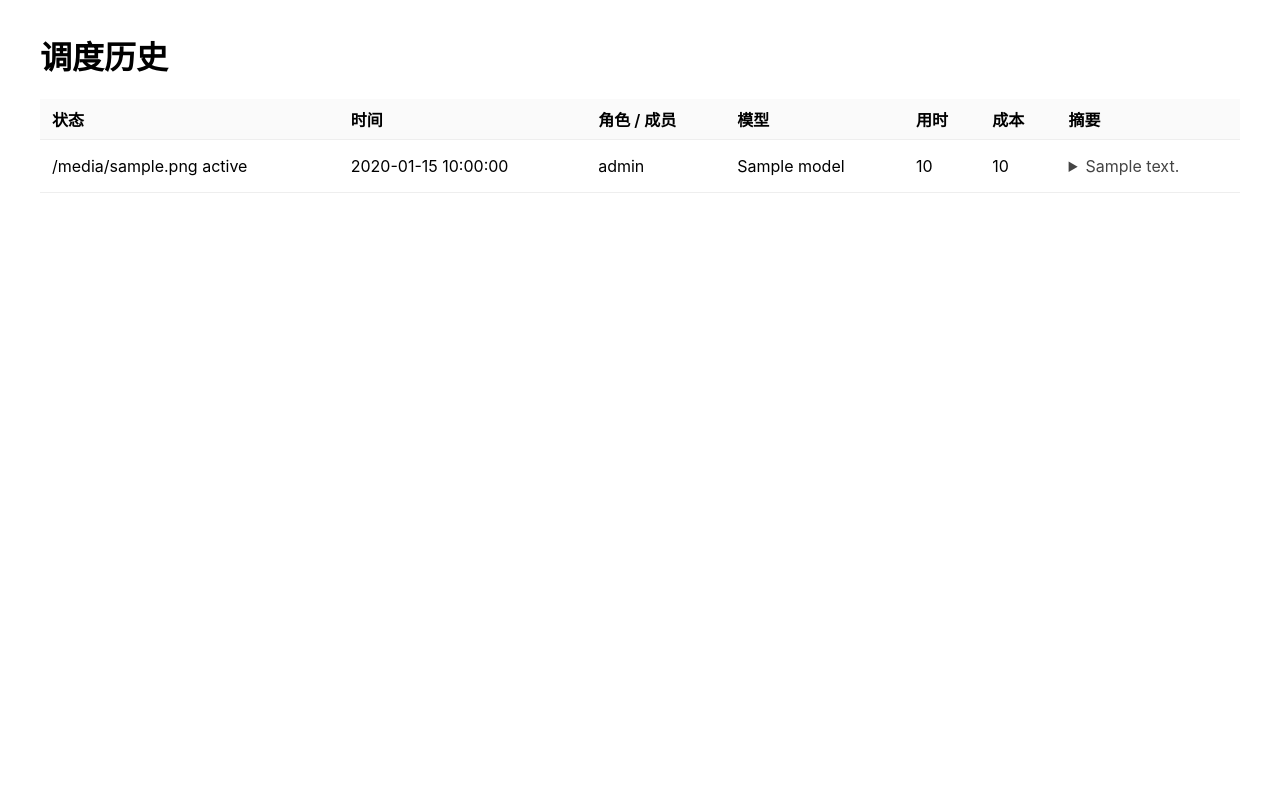
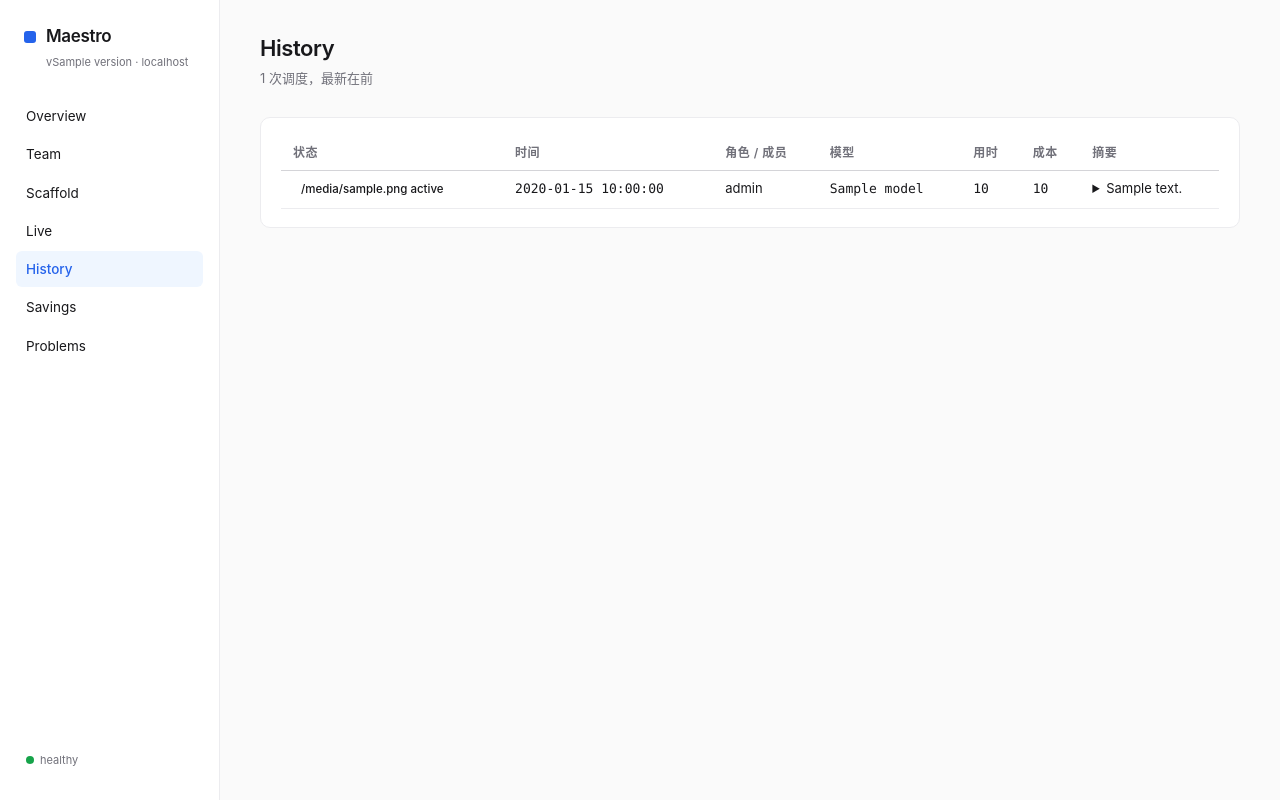
Before and after one commit to kmeng/maestro, a FastAPI app: template maestro/webui/templates/history.html in a window 1280 px wide. Run offline with FastAPI, Linux system fonts and the light colour scheme; the template is opened without the code that fills it: most values are stand-ins (such as "Sample title", 1, 10 or a date in 2020).

Commit message:
feat: redesign /history to extend _base.html
Migrates dispatch history table to the shared design system. Status
column now uses per-status .badge variants (ok/fail/refused/running/
fallback). Rows live inside a .panel with .data-table--dense.
Details drill-down restyled with .mono <dl>/<dt>/<dd>. Empty state
uses the shared .empty-state component. Backend (history_view.py)
untouched. No <style> blocks remain.

Refs #97

Co-authored-by: claude-opus <noreply@anthropic.com>
Co-authored-by: deepseek-coder <noreply@deepseek.com>

```diff
--- a/maestro/webui/templates/history.html
+++ b/maestro/webui/templates/history.html
@@ -1,33 +1,13 @@
-<!DOCTYPE html>
-<html lang="zh-CN">
-<head>
-  <meta charset="UTF-8">
-  <title>Maestro · 调度历史</title>
-  <style>
-    body { font-family: -apple-system, BlinkMacSystemFont, "PingFang SC", sans-serif; max-width: 1200px; margin: 2em auto; padding: 0 1em; }
-    table { width: 100%; border-collapse: collapse; }
-    th, td { padding: 0.5em 0.75em; text-align: left; border-bottom: 1px solid #eee; }
-    th { background: #fafafa; font-weight: 600; }
-    .status-success { color: #2a8f3c; }
-    .status-failed { color: #c0392b; }
-    .status-refused { color: #888; }
-    .status-fallback { color: #b7791f; }
-    .status-fallback-only { color: #b7791f; }
-    .status-in-progress { color: #2074d4; }
-    .row-summary { color: #444; }
-    details { margin: 0.5em 0; }
-    details summary { cursor: pointer; }
-    .drill { background: #f6f8fa; padding: 1em; border-radius: 4px; margin-top: 0.5em; font-family: monospace; font-size: 0.9em; }
-    .drill dt { font-weight: 600; margin-top: 0.5em; color: #555; }
-    .drill dd { margin-left: 1em; white-space: pre-wrap; }
-    .badge-fallback { background: #fff3cd; color: #856404; padding: 0.1em 0.5em; border-radius: 3px; font-size: 0.85em; margin-left: 0.5em; }
-    .empty { padding: 3em; text-align: center; color: #888; }
-  </style>
-</head>
-<body>
-  <h1>调度历史</h1>
+{% extends "_base.html" %}
+{% set nav_active = "history" %}
+{% block title %}History{% endblock %}
+{% block content %}
+  <h1 class="page-h1">History</h1>
+  <div class="page-sub">{% if rows %}{{ rows|length }} 次调度，最新在前{% else %}暂无调度记录{% endif %}</div>
+
   {% if rows %}
-  <table>
+  <section class="panel">
+    <table class="data-table data-table--dense">
       <thead>
         <tr>
           <th>状态</th>
@@ -42,33 +22,60 @@
       <tbody>
         {% for row in rows %}
         <tr>
-        <td class="status-{{ row.status | replace('_', '-') }}">{{ row.status_icon }} {{ row.status_label_zh }}</td>
-        <td title="{{ row.time_iso }}">{{ row.time_hms }}</td>
-        <td>{{ row.role_member }}{% if row.has_fallback_flag %}<span class="badge-fallback">↩ 已降级</span>{% endif %}</td>
-        <td>{{ row.model }}</td>
-        <td>{{ row.duration }}</td>
-        <td>{{ row.cost }}</td>
-        <td class="row-summary">
+          <td>
+            {% if row.status == 'success' %}<span class="badge badge-ok">{{ row.status_icon }} {{ row.status_label_zh }}</span>
+            {% elif row.status == 'failed' %}<span class="badge badge-fail">{{ row.status_icon }} {{ row.status_label_zh }}</span>
+            {% elif row.status == 'refused' %}<span class="badge badge-refused">{{ row.status_icon }} {{ row.status_label_zh }}</span>
+            {% elif row.status == 'in_progress' %}<span class="badge badge-running">{{ row.status_icon }} {{ row.status_label_zh }}</span>
+            {% elif row.status == 'fallback_only' %}<span class="badge badge-fallback">{{ row.status_icon }} {{ row.status_label_zh }}</span>
+            {% else %}<span class="badge">{{ row.status_icon }} {{ row.status_label_zh }}</span>{% endif %}
+          </td>
+          <td class="mono" title="{{ row.time_iso }}">{{ row.time_hms }}</td>
+          <td>{{ row.role_member }}{% if row.has_fallback_flag %}<span class="badge badge-fallback" style="margin-left: 6px;">↩ 已降级</span>{% endif %}</td>
+          <td class="mono">{{ row.model }}</td>
+          <td class="mono">{{ row.duration }}</td>
+          <td class="mono">{{ row.cost }}</td>
+          <td>
             <details>
-            <summary>{{ row.summary }}{% if row.summary_truncated %}…{% endif %}</summary>
-            <div class="drill">
-              <dl>
-                {% if row.input_summary_full %}<dt>输入摘要</dt><dd>{{ row.input_summary_full }}{% if row.summary_truncated %}（已截断）{% endif %}</dd>{% endif %}
-                {% if row.output_summary_full %}<dt>输出摘要</dt><dd>{{ row.output_summary_full }}</dd>{% endif %}
-                {% if row.error_kind %}<dt>错误类型</dt><dd>{{ row.error_kind }}</dd>{% endif %}
-                {% if row.error_message %}<dt>错误信息</dt><dd>{{ row.error_message }}</dd>{% endif %}
-                {% if row.validation_error_field %}<dt>校验字段</dt><dd>{{ row.validation_error_field }}</dd>{% endif %}
-                {% if row.validation_error_message %}<dt>校验信息</dt><dd>{{ row.validation_error_message }}</dd>{% endif %}
+              <summary style="cursor: pointer;">{{ row.summary }}{% if row.summary_truncated %}…{% endif %}</summary>
+              <dl style="margin: 8px 0 0; font-size: 12.5px; line-height: 1.6;">
+                {% if row.input_summary_full %}
+                <dt class="muted" style="font-weight: 600; margin-top: 6px;">输入摘要</dt>
+                <dd style="margin: 2px 0 0 12px; white-space: pre-wrap;">{{ row.input_summary_full }}{% if row.summary_truncated %}（已截断）{% endif %}</dd>
+                {% endif %}
+                {% if row.output_summary_full %}
+                <dt class="muted" style="font-weight: 600; margin-top: 6px;">输出摘要</dt>
+                <dd style="margin: 2px 0 0 12px; white-space: pre-wrap;">{{ row.output_summary_full }}</dd>
+                {% endif %}
+                {% if row.error_kind %}
+                <dt class="muted" style="font-weight: 600; margin-top: 6px; color: var(--red);">错误类型</dt>
+                <dd style="margin: 2px 0 0 12px;">{{ row.error_kind }}</dd>
+                {% endif %}
+                {% if row.error_message %}
+                <dt class="muted" style="font-weight: 600; margin-top: 6px; color: var(--red);">错误信息</dt>
+                <dd style="margin: 2px 0 0 12px; white-space: pre-wrap;">{{ row.error_message }}</dd>
+                {% endif %}
+                {% if row.validation_error_field %}
+                <dt class="muted" style="font-weight: 600; margin-top: 6px;">校验字段</dt>
+                <dd style="margin: 2px 0 0 12px;">{{ row.validation_error_field }}</dd>
+                {% endif %}
+                {% if row.validation_error_message %}
+                <dt class="muted" style="font-weight: 600; margin-top: 6px;">校验信息</dt>
+                <dd style="margin: 2px 0 0 12px; white-space: pre-wrap;">{{ row.validation_error_message }}</dd>
+                {% endif %}
               </dl>
-            </div>
             </details>
           </td>
         </tr>
         {% endfor %}
       </tbody>
     </table>
+  </section>
   {% else %}
-  <div class="empty">暂无调度记录。开始一次任务调度后将在此显示。</div>
+  <div class="empty-state">
+    <div class="empty-icon">≡</div>
+    <div class="empty-title">暂无调度记录</div>
+    <div class="empty-body">开始一次任务调度后将在此显示。<br>使用 Claude Code 主会话调用 maestro MCP 的任意 worker tool（coder / librarian / reviewer / scribe）。</div>
+  </div>
   {% endif %}
-</body>
-</html>
+{% endblock %}
```
Also changed, not shown: tests/test_webui_history_redesign.py (added, +13 -0 lines). Lines whose indentation alone changed are shown as unchanged.
